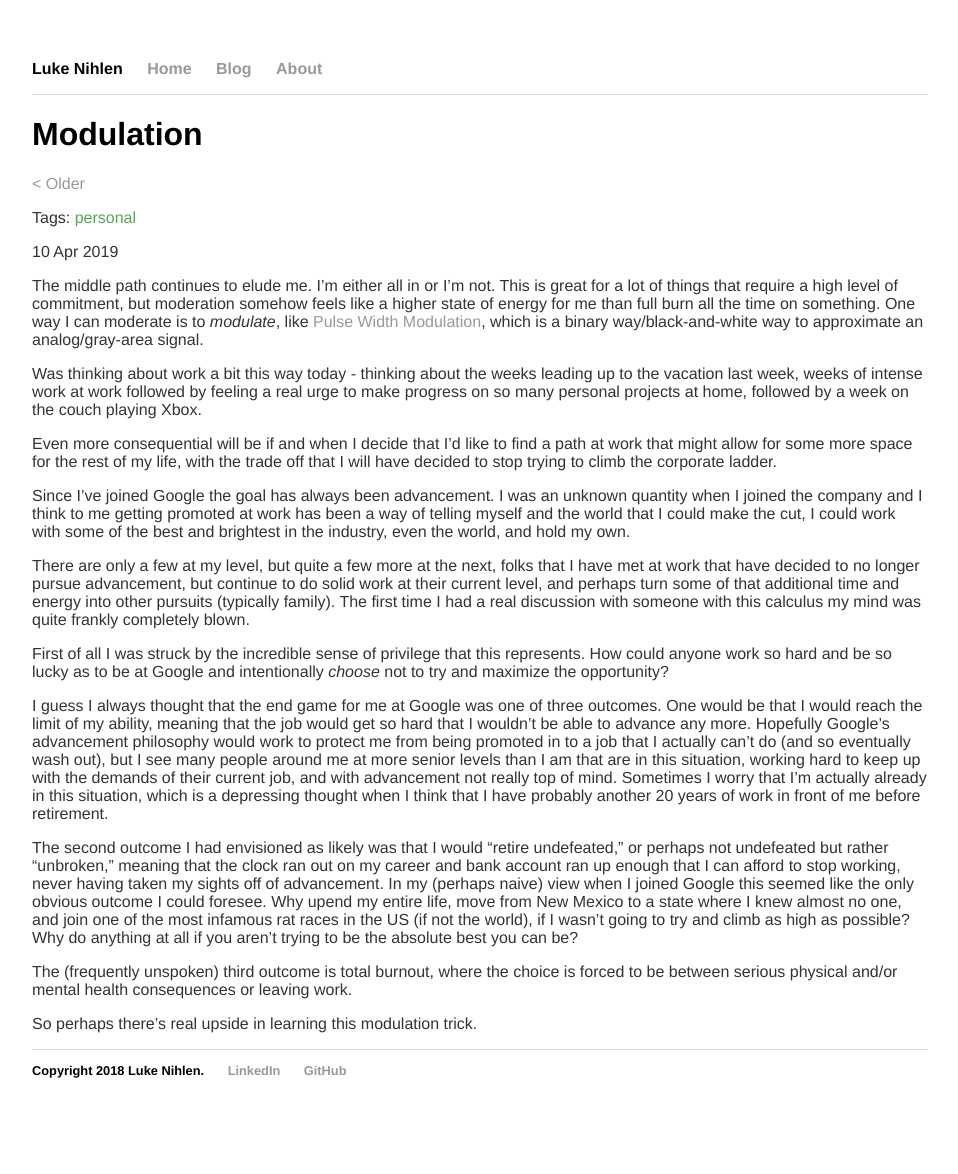
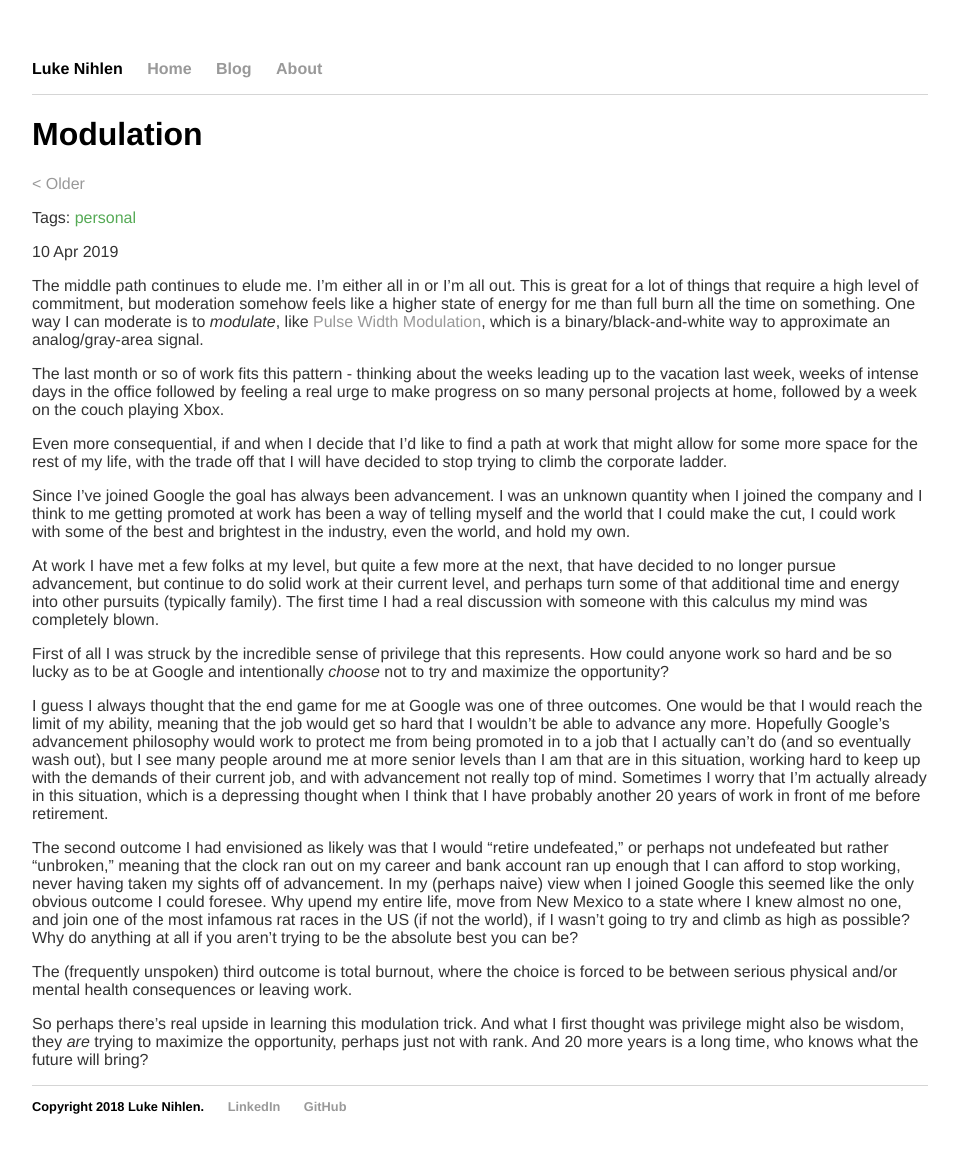
Before and after one commit to lnihlen/lnihlen.github.io, a Jekyll site: the page built from _posts/2019/04/2019-04-10-modulation.md, in a window 1280 px wide. Shown: the whole page, without its empty margins (160-1118 px from the left). Built offline with Jekyll 4.4.1, drawn with Linux system fonts in a browser that asks for light colours; before the commit the page ends 1138 px from its top, so only the background shows below that.

Commit message:
edits to last nights post

```diff
--- a/_posts/2019/04/2019-04-10-modulation.md
+++ b/_posts/2019/04/2019-04-10-modulation.md
@@ -5,20 +5,19 @@ date: 2019-04-10
 tags: [ personal ]
 ---
 
-The middle path continues to elude me. I'm either all in or I'm not. This is
+The middle path continues to elude me. I'm either all in or I'm all out. This is
 great for a lot of things that require a high level of commitment, but moderation
 somehow feels like a higher state of energy for me than full burn all the time
 on something. One way I can moderate is to *modulate*, like
 [Pulse Width Modulation](https://en.wikipedia.org/wiki/Pulse-width_modulation),
-which is a binary way/black-and-white way to approximate an analog/gray-area
-signal.
+which is a binary/black-and-white way to approximate an analog/gray-area signal.
 
-Was thinking about work a bit this way today - thinking about the weeks leading
-up to the vacation last week, weeks of intense work at work followed by feeling
-a real urge to make progress on so many personal projects at home, followed by
-a week on the couch playing Xbox.
+The last month or so of work fits this pattern - thinking about the weeks leading
+up to the vacation last week, weeks of intense days in the office followed by
+feeling a real urge to make progress on so many personal projects at home,
+followed by a week on the couch playing Xbox.
 
-Even more consequential will be if and when I decide that I'd like to find a
+Even more consequential, if and when I decide that I'd like to find a
 path at work that might allow for some more space for the rest of my life, with
 the trade off that I will have decided to stop trying to climb the corporate
 ladder.
@@ -29,12 +28,11 @@ has been a way of telling myself and the world that I could make the cut, I coul
 work with some of the best and brightest in the industry, even the world, and
 hold my own.
 
-There are only a few at my level, but quite a few more at the next, folks that
-I have met at work that have decided to no longer pursue advancement, but
-continue to do solid work at their current level, and perhaps turn some of that
-additional time and energy into other pursuits (typically family). The first
-time I had a real discussion with someone with this calculus my mind was quite
-frankly completely blown.
+At work I have met a few folks at my level, but quite a few more at the next,
+that have decided to no longer pursue advancement, but continue to do solid
+work at their current level, and perhaps turn some of that additional time and
+energy into other pursuits (typically family). The first time I had a real
+discussion with someone with this calculus my mind was completely blown.
 
 First of all I was struck by the incredible sense of privilege that this
 represents. How could anyone work so hard and be so lucky as to be at Google
@@ -65,4 +63,7 @@ The (frequently unspoken) third outcome is total burnout, where the choice
 is forced to be between serious physical and/or mental health consequences or
 leaving work.
 
-So perhaps there's real upside in learning this modulation trick.
+So perhaps there's real upside in learning this modulation trick. And what I
+first thought was privilege might also be wisdom, they *are* trying to maximize
+the opportunity, perhaps just not with rank. And 20 more years is a long time,
+who knows what the future will bring?
```
